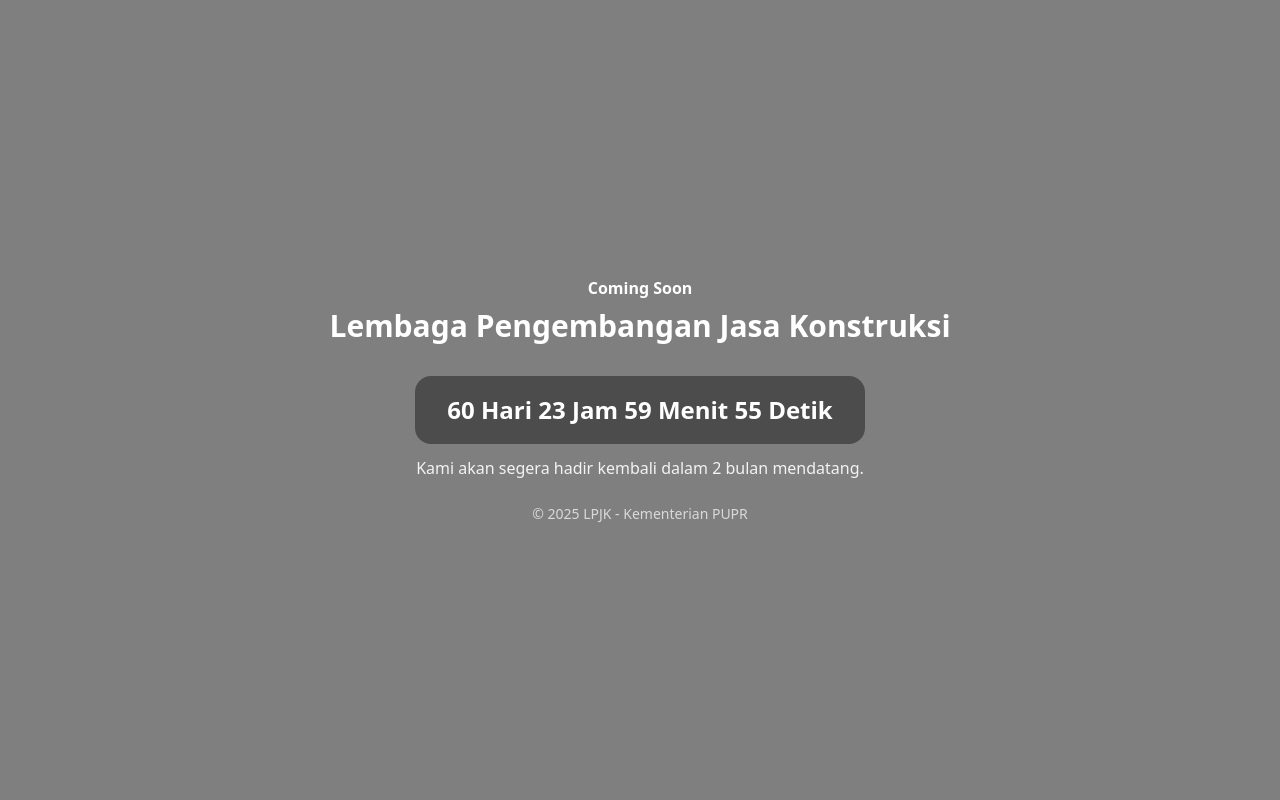
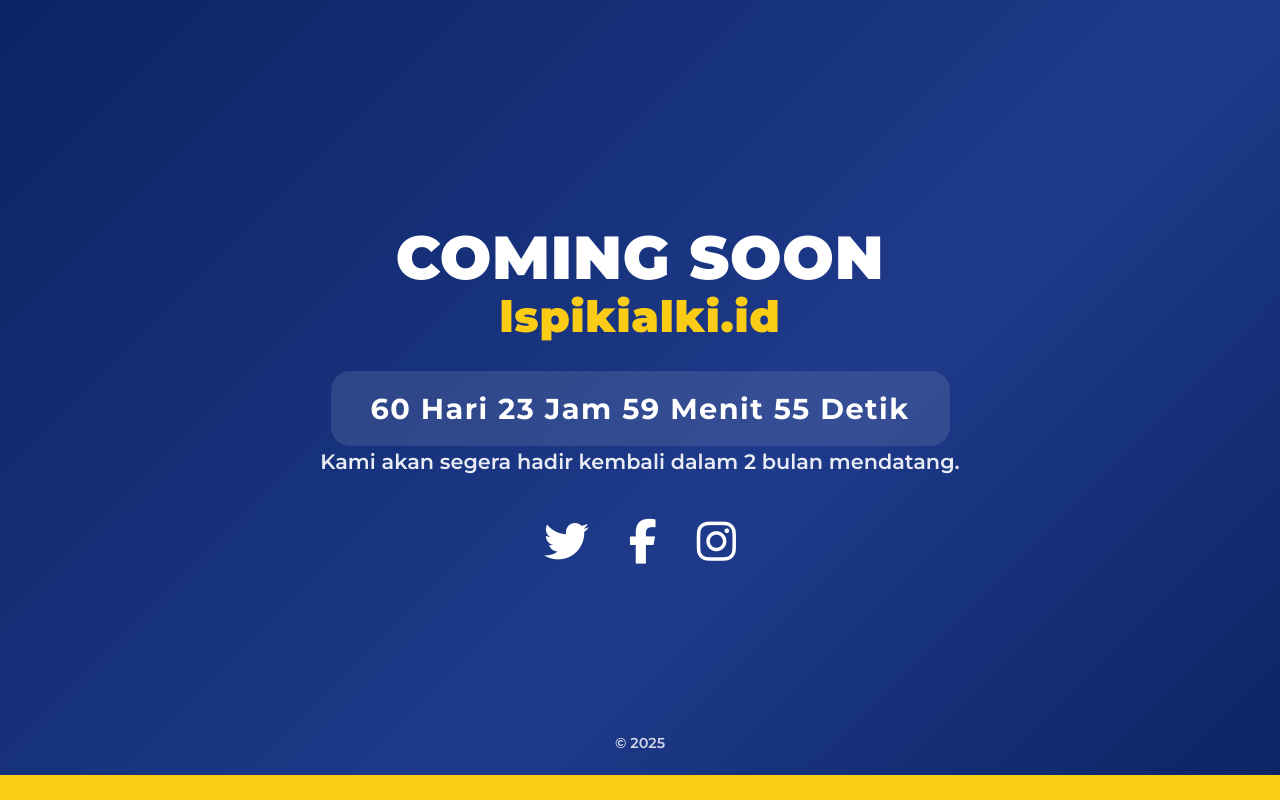
Before and after one commit to lpjk-comingsoon/landing-page, a plain HTML site: page index.html in a window 1280 px wide. Drawn offline with nearby package versions, Linux system fonts and the light colour scheme.

Commit message:
index.html

```diff
--- a/index.html
+++ b/index.html
@@ -3,12 +3,31 @@
   <head>
     <meta charset="UTF-8" />
     <meta name="viewport" content="width=device-width, initial-scale=1.0" />
-    <title>Coming Soon - LPJK</title>
+    <title>lspikialki.id</title>
     <script src="https://cdn.tailwindcss.com"></script>
+
+    <!-- Font Montserrat -->
+    <link
+      href="https://fonts.googleapis.com/css2?family=Montserrat:wght@600;700;900&display=swap"
+      rel="stylesheet"
+    />
+
+    <!-- Font Awesome -->
+    <link
+      rel="stylesheet"
+      href="https://cdnjs.cloudflare.com/ajax/libs/font-awesome/6.5.2/css/all.min.css"
+      crossorigin="anonymous"
+      referrerpolicy="no-referrer"
+    />
+
     <style>
       body {
-        background: url("logo.png") no-repeat center center fixed;
-        background-size: cover;
+        background: linear-gradient(
+          135deg,
+          #0a2463 0%,
+          #1e3a8a 60%,
+          #0a2463 100%
+        );
         height: 100vh;
         margin: 0;
         display: flex;
@@ -16,109 +35,158 @@
         justify-content: center;
         align-items: center;
         color: white;
+        text-align: center;
+        font-family: "Montserrat", sans-serif;
+        overflow: hidden;
         position: relative;
-        text-align: center;
-        overflow: hidden;
+        padding: 0 1rem;
       }
 
-      /* Overlay agar teks tetap jelas di semua ukuran */
-      body::before {
-        content: "";
-        position: absolute;
-        inset: 0;
-        background: rgba(0, 0, 0, 0.5);
-        z-index: 0;
+      /* COMING SOON + domain */
+      .coming-container {
+        text-transform: uppercase;
+        letter-spacing: 0.05em;
+        margin-bottom: 1rem;
       }
 
-      h1,
-      p,
-      #countdown {
-        position: relative;
-        z-index: 1;
+      .coming-container h1 {
+        font-size: 3.8rem;
+        font-weight: 900;
+        margin: 0;
+        line-height: 1.1;
       }
 
+      .coming-container h2 {
+        font-size: 2.7rem;
+        font-weight: 800;
+        color: #facc15;
+        text-transform: lowercase;
+        margin-top: 0.3rem;
+        line-height: 1;
+      }
+
+      /* Countdown */
       #countdown {
-        font-weight: bold;
-        background-color: rgba(0, 0, 0, 0.4);
-        padding: 1rem 2rem;
-        border-radius: 1rem;
+        background-color: rgba(255, 255, 255, 0.1);
+        padding: 1rem 2.5rem;
+        border-radius: 1.2rem;
+        font-weight: 700;
         margin-top: 1rem;
         display: inline-block;
+        font-size: 1.8rem;
+        letter-spacing: 0.05em;
       }
 
-      /* Responsive font scaling */
-      @media (max-width: 640px) {
-        /* HP */
-        h1 {
-          font-size: 1.5rem;
+      p {
+        opacity: 0.9;
+        margin-top: 1.2rem;
+        font-size: 1.3rem;
+        font-weight: 600;
+      }
+
+      .social-icons {
+        display: flex;
+        gap: 2.5rem;
+        margin-top: 2rem;
+        justify-content: center;
+      }
+
+      .social-icons a {
+        color: white;
+        font-size: 2.8rem;
+        transition: all 0.3s ease;
+      }
+
+      .social-icons a:hover {
+        color: #facc15;
+        transform: scale(1.15);
+      }
+
+      footer {
+        position: absolute;
+        bottom: 45px;
+        font-size: 0.9rem;
+        opacity: 0.8;
+      }
+
+      /* Bar kuning di bawah */
+      .yellow-bar {
+        position: absolute;
+        bottom: 0;
+        left: 0;
+        width: 100%;
+        height: 25px;
+        background-color: #facc15;
+      }
+
+      /* Responsif HP */
+      @media (max-width: 768px) {
+        .coming-container h1 {
+          font-size: 2.3rem;
+        }
+        .coming-container h2 {
+          font-size: 1.6rem;
         }
         #countdown {
+          font-size: 1.1rem;
+          padding: 0.7rem 1.5rem;
+        }
+        p {
           font-size: 1rem;
-          padding: 0.75rem 1.5rem;
         }
-      }
-
-      @media (min-width: 641px) and (max-width: 1024px) {
-        /* Tablet */
-        h1 {
+        .social-icons a {
           font-size: 2rem;
         }
-        #countdown {
-          font-size: 1.25rem;
-        }
-      }
-
-      @media (min-width: 1025px) {
-        /* Laptop dan Desktop */
-        h1 {
-          font-size: 2.5rem;
-        }
-        #countdown {
-          font-size: 1.5rem;
+        .yellow-bar {
+          height: 18px;
         }
       }
     </style>
   </head>
 
   <body>
-    <h1 class="font-bold mb-2">Coming Soon</h1>
-    <h1 class="font-semibold mb-4 text-lg sm:text-xl md:text-2xl lg:text-3xl">
-      Lembaga Pengembangan Jasa Konstruksi
-    </h1>
+    <div class="coming-container">
+      <h1>COMING SOON</h1>
+      <h2>lspikialki.id</h2>
+    </div>
 
     <div id="countdown"></div>
 
-    <p class="opacity-90 mt-3 text-sm sm:text-base">
-      Kami akan segera hadir kembali dalam 2 bulan mendatang.
-    </p>
+    <p>Kami akan segera hadir kembali dalam 2 bulan mendatang.</p>
 
-    <p class="text-xs sm:text-sm mt-6 opacity-70">
-      &copy; 2025 LPJK - Kementerian PUPR
-    </p>
+    <div class="social-icons">
+      <a href="https://twitter.com" target="_blank"
+        ><i class="fab fa-twitter"></i
+      ></a>
+      <a href="https://facebook.com" target="_blank"
+        ><i class="fab fa-facebook-f"></i
+      ></a>
+      <a href="https://instagram.com" target="_blank"
+        ><i class="fab fa-instagram"></i
+      ></a>
+    </div>
+
+    <footer>&copy; 2025</footer>
+    <div class="yellow-bar"></div>
 
     <script>
-      // Hitung waktu 2 bulan ke depan dari sekarang
       const twoMonthsLater = new Date();
       twoMonthsLater.setMonth(twoMonthsLater.getMonth() + 2);
-
       const countdown = document.getElementById("countdown");
 
       function updateCountdown() {
         const now = new Date().getTime();
         const distance = twoMonthsLater - now;
-
         if (distance <= 0) {
           countdown.innerHTML = "Situs sudah aktif!";
           return;
         }
-
         const days = Math.floor(distance / (1000 * 60 * 60 * 24));
         const hours = Math.floor(
           (distance % (1000 * 60 * 60 * 24)) / (1000 * 60 * 60)
         );
         const minutes = Math.floor((distance % (1000 * 60 * 60)) / (1000 * 60));
         const seconds = Math.floor((distance % (1000 * 60)) / 1000);
-
         countdown.innerHTML = `${days} Hari ${hours} Jam ${minutes} Menit ${seconds} Detik`;
       }
 
```
